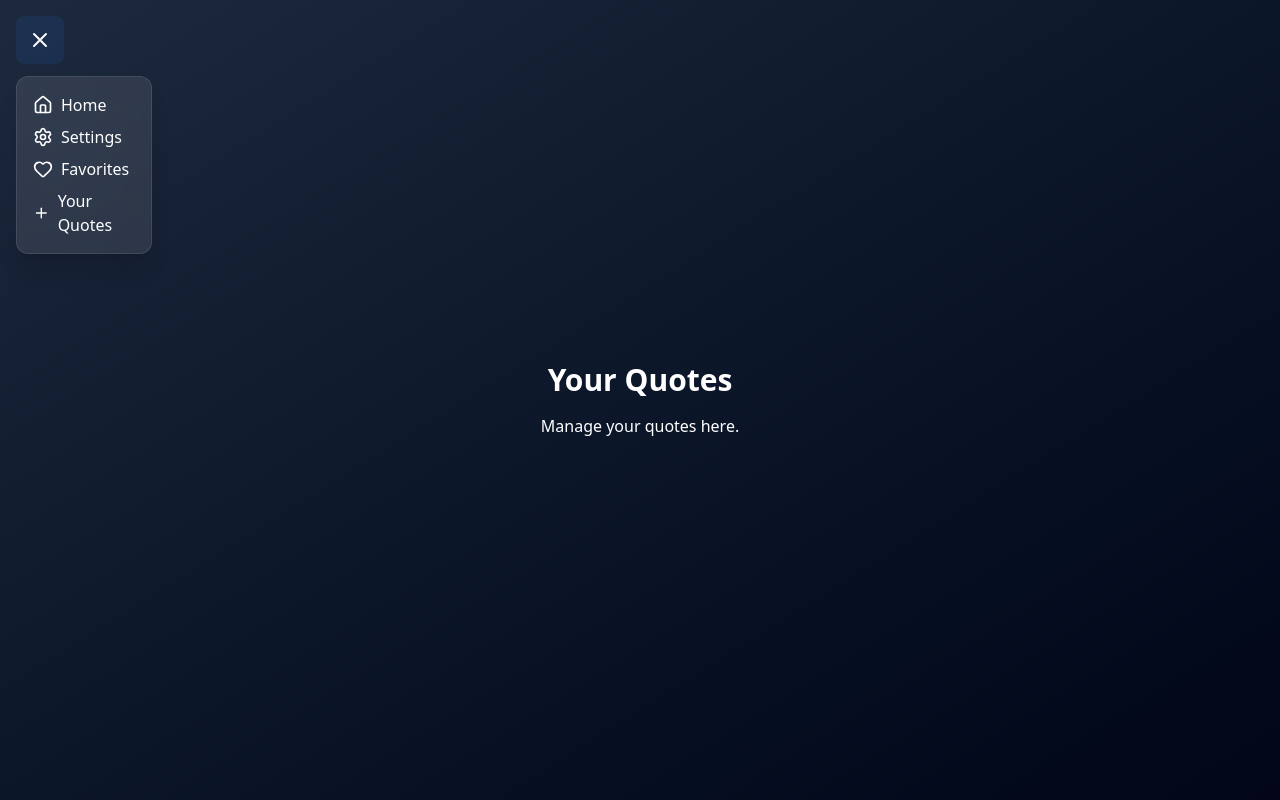
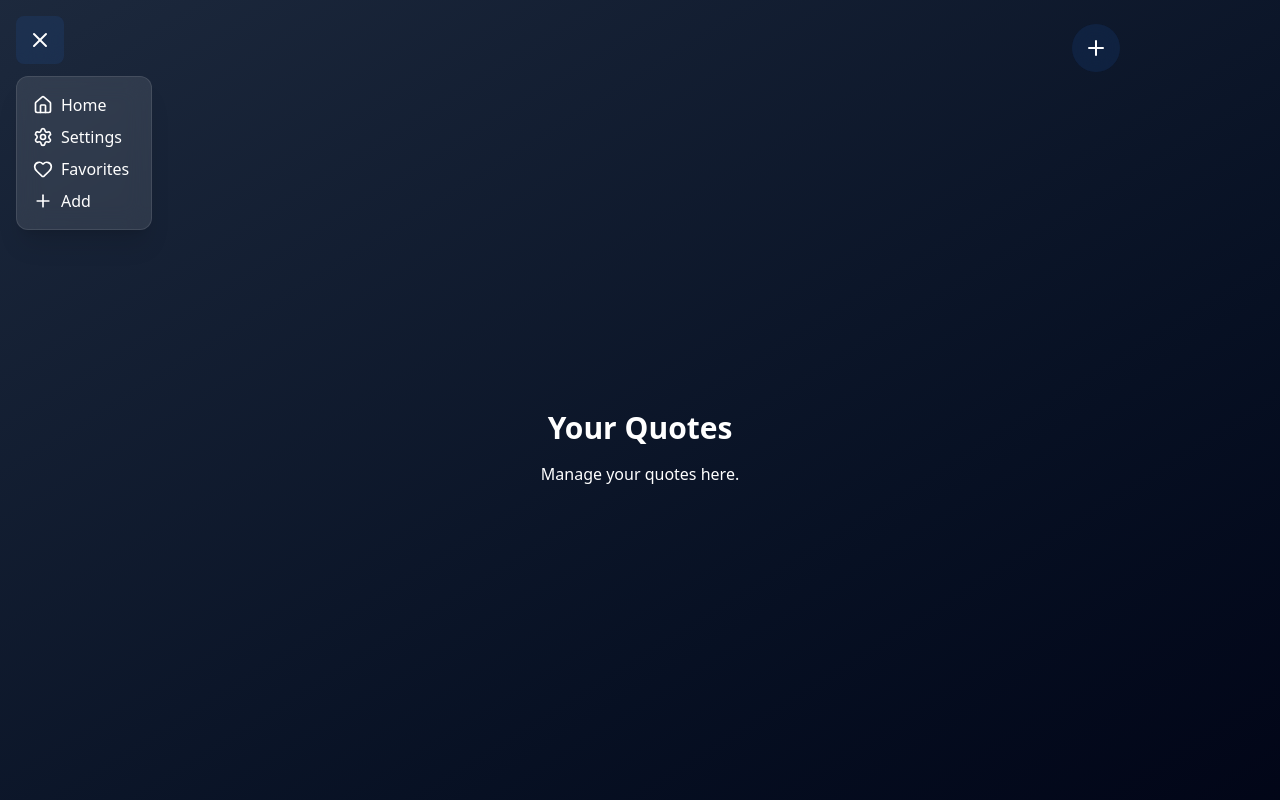
Before and after one commit to kaia-fraz/Quote-App, a React (Vite) app: page /own-quotes in a window 1280 px wide. Both pictures are taken after a click on the button 40 px from the left and 40 px from the top of the page. Built offline with nearby package versions, Linux system fonts and the light colour scheme.

Commit message:
made a popup card for adding your own quotes, but isnt functional.

```diff
--- a/src/components/AddQuote.jsx
+++ b/src/components/AddQuote.jsx
@@ -0,0 +1,37 @@
+import {useState} from "react";
+import { Plus, X } from "lucide-react";
+
+export default function AddQuote() {
+    const [open, setOpen] = useState(false);
+
+    return (
+        <div className="flex flex-col items-center">
+            <button
+                onClick={() => setOpen(!open)}
+                className="p-3 rounded-full bg-blue-500/10 backdrop-blur-md hover:bg-white/20 transition"
+            >
+                {open ? <X className="text-white" /> : <Plus className="text-white" />}
+            </button>
+            <div className={`
+                mt-3 p-4 w-80 rounded-xl bg-white/10 backdrop-blur-md border border-white/10 shadow-xl
+                transition-all duration-300
+                ${open ? "opacity-100 visible" : "opacity-0 invisible"}
+            `}>
+                <h2 className="text-lg font-semibold mb-4 text-white">Add Your Quote</h2>
+                <textarea
+                    placeholder="Type your quote here..."
+                    className="w-full h-24 p-2 rounded-md bg-blue-500/10 text-white outline-none resize-none"
+                ></textarea>
+            <textarea
+                placeholder="Author"
+                className="w-full mt-2 p-2 rounded-md bg-blue-500/10 text-white outline-none"
+            ></textarea>
+            <button
+                className="mt-3 px-4 py-2 bg-blue-500/40 text-white rounded-md hover:bg-blue-600/40 transition cursor-pointer"
+            >
+                Add
+            </button>
+            </div>
+        </div>
+    )
+}
--- a/src/components/SideBar.jsx
+++ b/src/components/SideBar.jsx
@@ -32,7 +32,7 @@ export default function SideBar() {
             </Link>
             <Link to="/own-quotes" className="flex items-center gap-2 hover:text-blue-400">
               <Plus className="w-5 h-5" />
-              <span>Your Quotes</span>
+              <span>Add</span>
             </Link>
           </nav>
         </div>
--- a/src/pages/OwnQuotes.jsx
+++ b/src/pages/OwnQuotes.jsx
@@ -1,9 +1,16 @@
+import AddQuote from "../components/AddQuote.jsx";
+
 export default function OwnQuotes() {
     return (
     <>
-        <div className="min-h-screen bg-gradient-to-br from-slate-800 to-slate-950 text-white p-6 flex flex-col justify-center items-center">
-            <h1 className="text-3xl font-bold mb-4">Your Quotes</h1>
-            <p>Manage your quotes here.</p>
+        <div className="min-h-screen bg-gradient-to-br from-slate-800 to-slate-950 text-white p-6 flex flex-col">
+            <div className="flex justify-end">
+                <AddQuote />
+            </div>
+            <div className="flex flex-col justify-center items-center p-4">
+                <h1 className="text-3xl font-bold mb-4">Your Quotes</h1>
+                <p>Manage your quotes here.</p>
+            </div>
         </div>
     </>
     );
```
